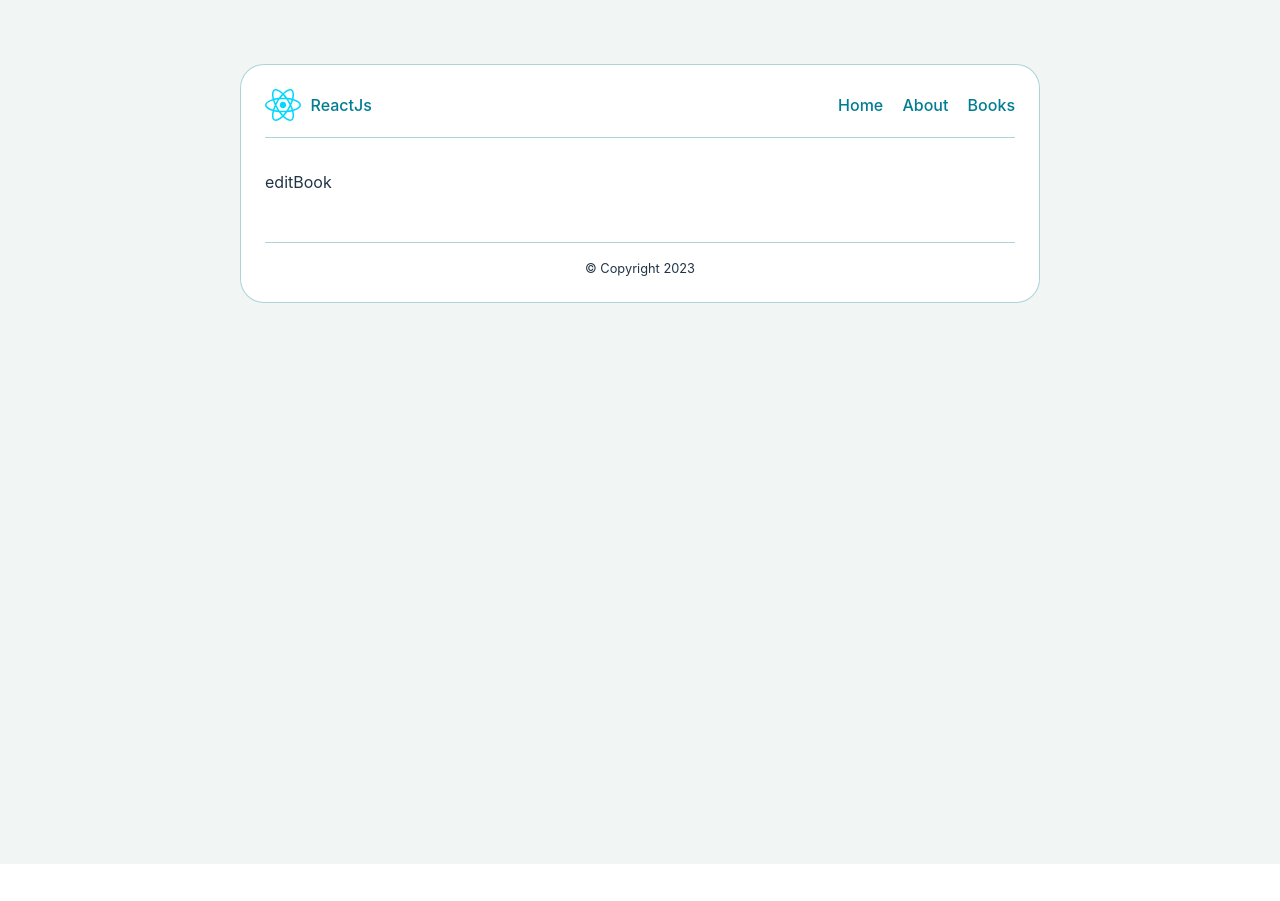
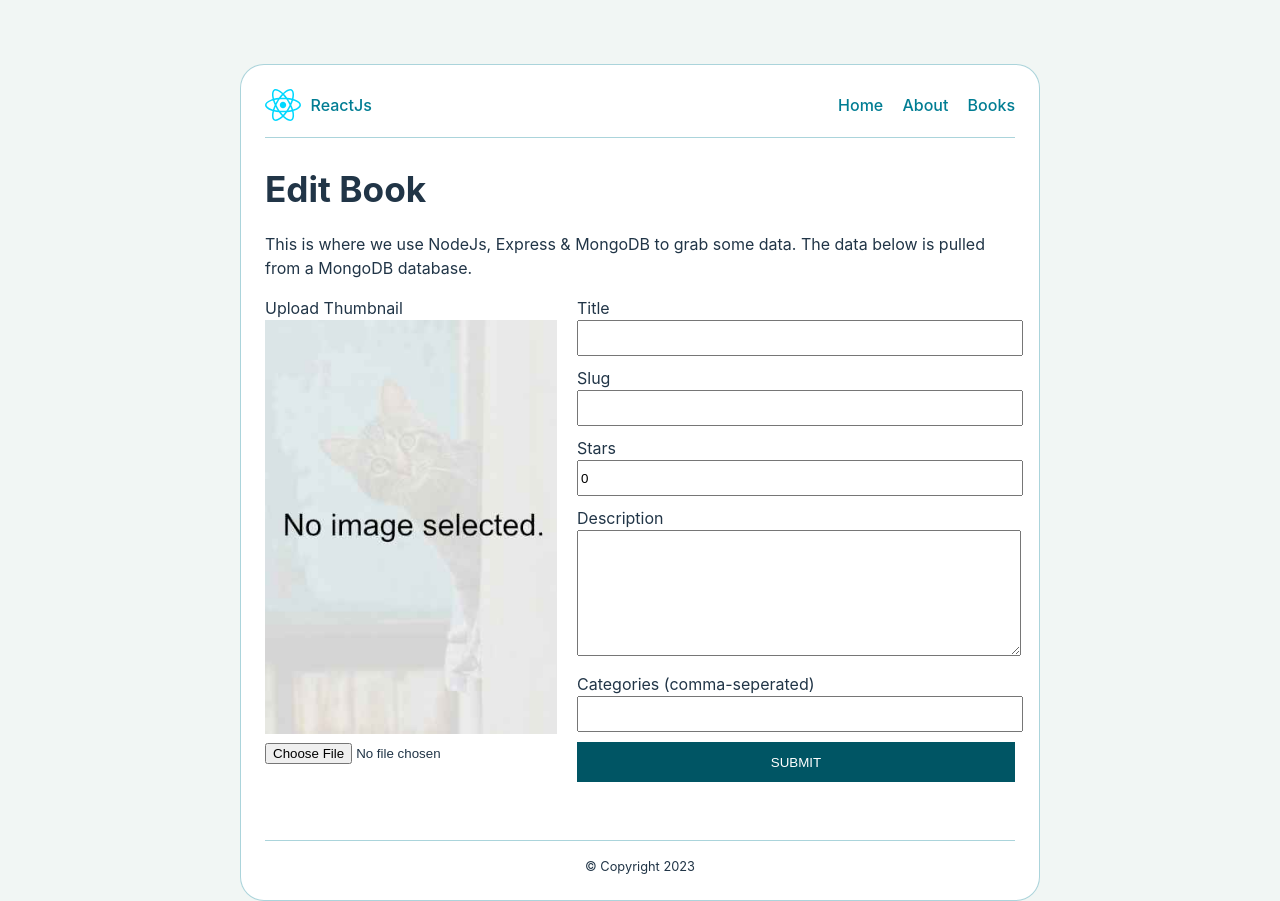
Before and after one commit to numbskullx26/bookstore-crud-api, a React (Vite) app in the folder client/: page /editBook/1 in a window 1280 px wide. Before the commit the page ends 864 px from the top, so only its background shows below. Built offline with nearby package versions, Linux system fonts and the light colour scheme; no server answers.

Commit message:
add : put request (edit book) functionality

```diff
--- a/client/src/routes/Book/createBook.jsx
+++ b/client/src/routes/Book/createBook.jsx
@@ -1,6 +1,5 @@
-import React from "react";
-import { useState } from "react";
-// import NoImageSelected from "../../assets/no-image-selected.jpg";
+import React, { useState } from "react";
+import NoImageSelected from "../../assets/no-image-selected.jpg";
 
 function createBook() {
   const [title, setTitle] = useState("");
@@ -10,53 +9,81 @@ function createBook() {
   const [categories, setCategories] = useState([]);
   const [thumbnail, setThumbnail] = useState(null);
   const [submitted, setSubmitted] = useState("");
+  const [image, setImage] = useState(NoImageSelected);
 
-  const handleSubmit = async (e) => {
+  const createBook = async (e) => {
     e.preventDefault();
     console.table([title, slug]);
+
+    const formData = new FormData();
+    formData.append("title", title);
+    formData.append("slug", slug);
+    formData.append("stars", stars);
+    formData.append("description", description);
+    formData.append("category", categories);
+    formData.append("thumbnail", thumbnail);
+
     try {
       const response = await fetch("http://localhost:8000/api/books", {
         method: "POST",
-        headers: { "Content-Type": "application/json" },
-        body: JSON.stringify({
-          title: title,
-          slug: slug,
-          stars: stars,
-          description: description,
-          category: categories,
-        }),
+        body: formData,
       });
+
+      // const response = await fetch("http://localhost:8000/api/books", {
+      //   method: "POST",
+      //   headers: { "Content-Type": "application/json" },
+      //   body: JSON.stringify({
+      //     title: title,
+      //     slug: slug,
+      //     stars: stars,
+      //     description: description,
+      //     category: categories,
+      //   }),
+      // });
 
       if (response.ok) {
         setTitle("");
         setSlug("");
         setSubmitted(true);
       } else {
-        console.log(error);
+        console.log("Failed to submit data.");
       }
     } catch (error) {
       console.log(error);
     }
   };
+
   const handleCategoryChange = (e) => {
     setCategories(e.target.value.split(",").map((category) => category.trim()));
+  };
+
+  const onImageChange = (e) => {
+    if (e.target.files && e.target.files[0]) {
+      setImage(URL.createObjectURL(e.target.files[0]));
+      setThumbnail(e.target.files[0]);
+    }
   };
 
   return (
     <div>
       <h1>Create Book</h1>
       <p>
-        This is where we use NodeJS, Express and MongoDB to grab some data. The
-        data below is pulled from a mongoDb database.
+        This is where we use NodeJs, Express & MongoDB to grab some data. The
+        data below is pulled from a MongoDB database.
       </p>
+
       {submitted ? (
-        <p>Data submitted successfully!</p>
+        <p>Data subitted successfully!</p>
       ) : (
-        <form className="bookdetails" onSubmit={handleSubmit}>
+        <form className="bookdetails" onSubmit={createBook}>
           <div className="col-1">
-            <label>Upload Image</label>
-            {/* <img src={NoImageSelected} alt="previewImage" /> */}
-            <input type="file" accept="image/gif image/jpeg image/png" />
+            <label>Upload Thumbnail</label>
+            <img src={image} alt="preview image" />
+            <input
+              onChange={onImageChange}
+              type="file"
+              accept="image/gif, image/jpeg, image/png"
+            />
           </div>
           <div className="col-2">
             <div>
@@ -67,22 +94,25 @@ function createBook() {
                 onChange={(e) => setTitle(e.target.value)}
               />
             </div>
+
             <div>
-              <label>slug</label>
+              <label>Slug</label>
               <input
                 type="text"
                 value={slug}
                 onChange={(e) => setSlug(e.target.value)}
               />
             </div>
+
             <div>
-              <label htmlFor="">Stars</label>
+              <label>Stars</label>
               <input
                 type="text"
                 value={stars}
                 onChange={(e) => setStars(e.target.value)}
               />
             </div>
+
             <div>
               <label>Description</label>
               <textarea
@@ -92,6 +122,7 @@ function createBook() {
                 onChange={(e) => setDescription(e.target.value)}
               />
             </div>
+
             <div>
               <label>Categories (comma-seperated)</label>
               <input
@@ -100,13 +131,126 @@ function createBook() {
                 onChange={handleCategoryChange}
               />
             </div>
+
             <input type="submit" />
           </div>
         </form>
       )}
     </div>
   );
-  s;
 }
 
 export default createBook;
+
+// import React from "react";
+// import { useState } from "react";
+// // import NoImageSelected from "../../assets/no-image-selected.jpg";
+
+// function createBook() {
+//   const [title, setTitle] = useState("");
+//   const [slug, setSlug] = useState("");
+//   const [stars, setStars] = useState(0);
+//   const [description, setDescription] = useState("");
+//   const [categories, setCategories] = useState([]);
+//   const [thumbnail, setThumbnail] = useState(null);
+//   const [submitted, setSubmitted] = useState("");
+
+//   const handleSubmit = async (e) => {
+//     e.preventDefault();
+//     console.table([title, slug]);
+//     try {
+//       const response = await fetch("http://localhost:8000/api/books", {
+//         method: "POST",
+//         headers: { "Content-Type": "application/json" },
+//         body: JSON.stringify({
+//           title: title,
+//           slug: slug,
+//           stars: stars,
+//           description: description,
+//           category: categories,
+//         }),
+//       });
+
+//       if (response.ok) {
+//         setTitle("");
+//         setSlug("");
+//         setSubmitted(true);
+//       } else {
+//         console.log(error);
+//       }
+//     } catch (error) {
+//       console.log(error);
+//     }
+//   };
+//   const handleCategoryChange = (e) => {
+//     setCategories(e.target.value.split(",").map((category) => category.trim()));
+//   };
+
+//   return (
+//     <div>
+//       <h1>Create Book</h1>
+//       <p>
+//         This is where we use NodeJS, Express and MongoDB to grab some data. The
+//         data below is pulled from a mongoDb database.
+//       </p>
+//       {submitted ? (
+//         <p>Data submitted successfully!</p>
+//       ) : (
+//         <form className="bookdetails" onSubmit={handleSubmit}>
+//           <div className="col-1">
+//             <label>Upload Image</label>
+//             {/* <img src={NoImageSelected} alt="previewImage" /> */}
+//             <input type="file" accept="image/gif image/jpeg image/png" />
+//           </div>
+//           <div className="col-2">
+//             <div>
+//               <label>Title</label>
+//               <input
+//                 type="text"
+//                 value={title}
+//                 onChange={(e) => setTitle(e.target.value)}
+//               />
+//             </div>
+//             <div>
+//               <label>slug</label>
+//               <input
+//                 type="text"
+//                 value={slug}
+//                 onChange={(e) => setSlug(e.target.value)}
+//               />
+//             </div>
+//             <div>
+//               <label htmlFor="">Stars</label>
+//               <input
+//                 type="text"
+//                 value={stars}
+//                 onChange={(e) => setStars(e.target.value)}
+//               />
+//             </div>
+//             <div>
+//               <label>Description</label>
+//               <textarea
+//                 rows="4"
+//                 cols="50"
+//                 value={description}
+//                 onChange={(e) => setDescription(e.target.value)}
+//               />
+//             </div>
+//             <div>
+//               <label>Categories (comma-seperated)</label>
+//               <input
+//                 type="text"
+//                 value={categories}
+//                 onChange={handleCategoryChange}
+//               />
+//             </div>
+//             <input type="submit" />
+//           </div>
+//         </form>
+//       )}
+//     </div>
+//   );
+//   s;
+// }
+
+// export default createBook;
--- a/client/src/routes/Book/editBook.jsx
+++ b/client/src/routes/Book/editBook.jsx
@@ -1,7 +1,189 @@
-import React from "react";
+import React, { useState } from "react";
+import NoImageSelected from "../../assets/no-image-selected.jpg";
+import { useEffect } from "react";
+import { useParams, Link } from "react-router-dom";
 
 function editBook() {
-  return <div>editBook</div>;
+  const urlSlug = useParams();
+  const baseUrl = `http://localhost:8000/api/books/${urlSlug.slug}`;
+
+  const [bookId, setBookId] = useState("");
+  const [title, setTitle] = useState("");
+  const [slug, setSlug] = useState("");
+  const [stars, setStars] = useState(0);
+  const [description, setDescription] = useState("");
+  const [categories, setCategories] = useState([]);
+  const [thumbnail, setThumbnail] = useState(null);
+  const [submitted, setSubmitted] = useState("");
+  const [image, setImage] = useState(NoImageSelected);
+
+  const fetchData = async () => {
+    try {
+      const response = await fetch(baseUrl);
+
+      if (!response.ok) {
+        throw new Error("Failed to fetch data");
+      }
+
+      const data = await response.json();
+
+      setBookId(data.bookId);
+      setTitle(data.title);
+      setSlug(data.slug);
+      setStars(data.stars);
+      setDescription(data.description);
+      setCategories(data.category);
+      setThumbnail(data.thumbnail);
+    } catch (error) {
+      console.log("Failed to fetch data.");
+    }
+  };
+
+  useEffect(() => {
+    fetchData();
+  }, []);
+
+  const createBook = async (e) => {
+    e.preventDefault();
+    console.table([title, slug]);
+
+    const formData = new FormData();
+
+    formData.append("bookId", bookId);
+    formData.append("title", title);
+    formData.append("slug", slug);
+    formData.append("stars", stars);
+    formData.append("description", description);
+    formData.append("category", categories);
+    // formData.append("thumbnail", thumbnail);
+
+    if (thumbnail) {
+      formData.append("thumbnail", thumbnail);
+    }
+
+    try {
+      const response = await fetch("http://localhost:8000/api/books", {
+        method: "PUT",
+        body: formData,
+      });
+
+      // const response = await fetch("http://localhost:8000/api/books", {
+      //   method: "POST",
+      //   headers: { "Content-Type": "application/json" },
+      //   body: JSON.stringify({
+      //     title: title,
+      //     slug: slug,
+      //     stars: stars,
+      //     description: description,
+      //     category: categories,
+      //   }),
+      // });
+
+      if (response.ok) {
+        setTitle("");
+        setSlug("");
+        setSubmitted(true);
+      } else {
+        console.log("Failed to submit data.");
+      }
+    } catch (error) {
+      console.log(error);
+    }
+  };
+
+  const handleCategoryChange = (e) => {
+    setCategories(e.target.value.split(",").map((category) => category.trim()));
+  };
+
+  const onImageChange = (e) => {
+    if (e.target.files && e.target.files[0]) {
+      setImage(URL.createObjectURL(e.target.files[0]));
+      setThumbnail(e.target.files[0]);
+    }
+  };
+
+  return (
+    <div>
+      <h1>Edit Book</h1>
+      <p>
+        This is where we use NodeJs, Express & MongoDB to grab some data. The
+        data below is pulled from a MongoDB database.
+      </p>
+
+      {submitted ? (
+        <p>Data subitted successfully!</p>
+      ) : (
+        <form className="bookdetails" onSubmit={createBook}>
+          <div className="col-1">
+            <label>Upload Thumbnail</label>
+
+            {image ? (
+              <img src={`${image}`} alt="preview image" />
+            ) : (
+              <img
+                src={`http://localhost:8000/uploads/${thumbnail}`}
+                alt="preview image"
+              />
+            )}
+            <input
+              onChange={onImageChange}
+              type="file"
+              accept="image/gif, image/jpeg, image/png"
+            />
+          </div>
+          <div className="col-2">
+            <div>
+              <label>Title</label>
+              <input
+                type="text"
+                value={title}
+                onChange={(e) => setTitle(e.target.value)}
+              />
+            </div>
+
+            <div>
+              <label>Slug</label>
+              <input
+                type="text"
+                value={slug}
+                onChange={(e) => setSlug(e.target.value)}
+              />
+            </div>
+
+            <div>
+              <label>Stars</label>
+              <input
+                type="text"
+                value={stars}
+                onChange={(e) => setStars(e.target.value)}
+              />
+            </div>
+
+            <div>
+              <label>Description</label>
+              <textarea
+                rows="4"
+                cols="50"
+                value={description}
+                onChange={(e) => setDescription(e.target.value)}
+              />
+            </div>
+
+            <div>
+              <label>Categories (comma-seperated)</label>
+              <input
+                type="text"
+                value={categories}
+                onChange={handleCategoryChange}
+              />
+            </div>
+
+            <input type="submit" />
+          </div>
+        </form>
+      )}
+    </div>
+  );
 }
 
 export default editBook;
```
Also changed, not shown: client/src/assets/no-image-selected.jpg (added), 1 other file (tests, documents, lock files or other folders).
